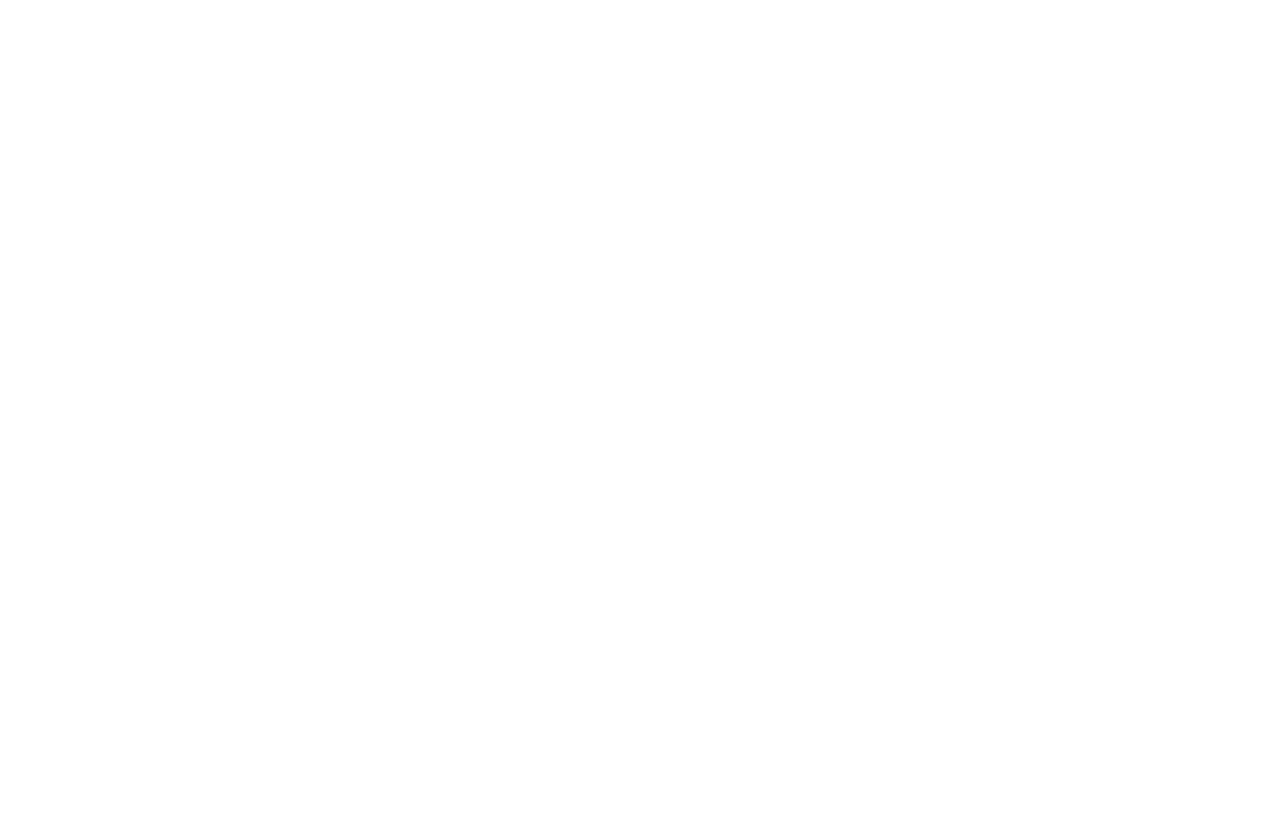
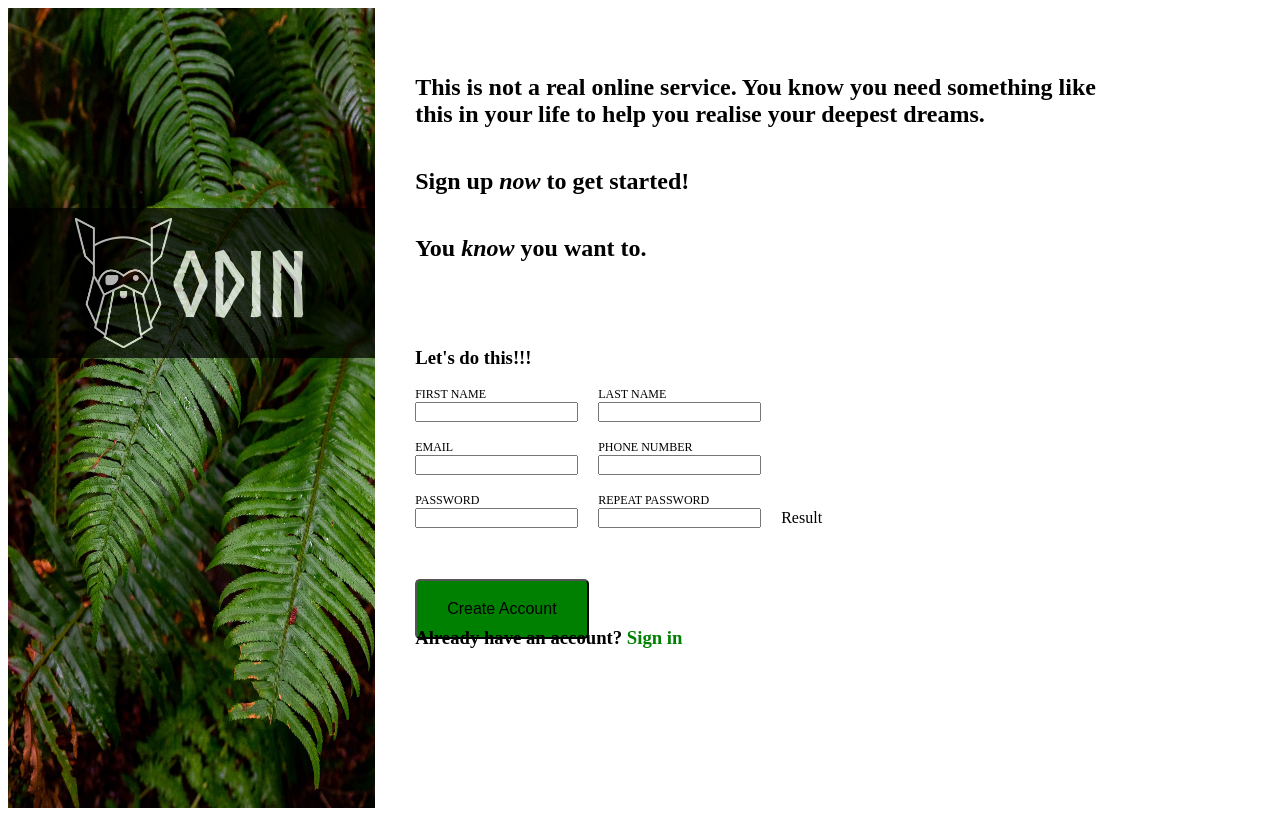
Before and after one commit to mishtickle/signUpForm, a plain HTML site: page index.html in a window 1280 px wide. Drawn offline with Linux system fonts and the light colour scheme.

Commit message:
Finished Project

```diff
--- a/index.html
+++ b/index.html
@@ -8,7 +8,67 @@
     <link rel="stylesheet" href="styles.css">
     <script src="script.js" defer></script>
 </head>
-<body>
+ <body>
+    <div class = "container">
+        <div class = "leftside">
+            <img src="./img/leaves.jpg" alt="image ofleaves" class = "leaves">
+            <div class = "over-box">
+                <img src="./img/odin-lined.png" alt="odin symbol" class = "odin-image">
+                <h1 class = "odin">ODIN</h1>
+            </div>
 
+
+        </div>
+        <div class = "rightside">
+            <div class = "top">
+                <h2>This is not a real online service.  You know you need something like
+                    this in your life to help you realise your deepest dreams.
+                </h2>
+                <h2>Sign up <em>now</em> to get started!</h2>
+                <h2>You <em>know</em> you want to.</h2>
+            </div>
+            <div class = "middle">
+                <h3>Let's do this!!!</h3>
+                <form name = "signup" method = "post" id="pwreset">
+                    <div class = "left">
+                        <label for "firstname">FIRST NAME</label>
+                        <input type = "text" name="firstname">
+
+                    </div>
+                    <div class = "left">
+                        <label for "lastname">LAST NAME</label>
+                        <input type = "text" name="lastname">
+                    </div>
+                    <div class = "clear">&nbsp;</div>
+                    <div class = "left">
+                        <label for "email">EMAIL</label>
+                        <input type = "email" name="email">
+
+                    </div>
+                        <div class = "left">
+                        <label for "phone-number">PHONE NUMBER</label>
+                        <input type = "text" name="phone-number">
+                    </div>
+                    <div class = "clear">&nbsp;</div>
+                    <div class = "left">
+                        <label for "password">PASSWORD</label>
+                        <input type = "password" name="password" class="password">
+                    </div>
+                    <div class = "left">
+                        <label for "c-password">REPEAT PASSWORD</label>
+                        <input type = "password" name="c-password" class="c-password">
+                    </div>
+                    <p class = "result">Result</p>
+                    <div class = "clear">&nbsp;</div>
+                    <div class = "clear">&nbsp;</div>
+
+                    <button type = "submit">Create Account</button>
+                </form>
+            </div>
+            <div class = "bottom">
+                <h3>Already have an account?  <a href="#">Sign in</a></h3>
+            </div>
+        </div>
+    </div>
 </body>
 </html>
--- a/script.js
+++ b/script.js
@@ -0,0 +1,14 @@
+let pass1 = document.querySelector('.password');
+let pass2 = document.querySelector('.c-password');
+let result = document.querySelector('.result');
+
+
+function checkPassword () {
+    result.textContent = pass1.value == pass2.value ? 'Matching' : 'Not Matching';
+}
+
+pass1.addEventListener('keyup', () => {
+    if (pass2.value.length != 0) checkPassword();
+})
+
+pass2.addEventListener('keyup', checkPassword);
--- a/styles.css
+++ b/styles.css
@@ -0,0 +1,86 @@
+@font-face {
+    font-family: norse-bold;
+    src: url("./Norse-Bold.otf");
+}
+.container{
+    display: flex;
+    flex-direction: row;
+}
+.leftside{
+    width: 30%;
+    height: 100vh;
+    position: relative;
+}
+.leaves{
+    position: absolute;
+    width: 100%;
+    height: 100vh;
+}
+.over-box{
+    display: flex;
+    flex-direction: row;
+    justify-content: center;
+    align-items: center;
+    position: absolute;
+    top: 25vh;
+    width: 100%;
+    background-color: black;
+    opacity: 70%;
+    max-height: 150px;
+}
+.odin-image{
+    max-width: 130px;
+    max-height: 130px;
+}
+.odin{
+    color: white;
+    font-family: norse-bold;
+    font-size: 90px;
+}
+.rightside{
+    width: 70%;
+    display: flex;
+    flex-direction: column;
+    margin-left: 40px;
+    height: 100vh;
+}
+.top{
+    height: 40%;
+    display: flex;
+    flex-direction: column;
+    align-items: left;
+    justify-content: center;
+    top: 30%;
+    padding-right: 20%;
+}
+.middle{
+    height: 35vh;
+}
+input, label{
+    display: block;
+    font-size: 12px;
+    left: 20px;
+}
+.left{
+    float: left;
+    margin-right: 20px;
+}
+.clear{
+    clear: both;
+}
+.bottom{
+    height: 15vh;
+}
+a{
+    text-decoration: none;
+    color: green;
+}
+button{
+    background-color: green;
+    border-radius: 5px;
+    height: 60px;
+    padding-left: 30px;
+    padding-right: 30px;
+    font-size: 16px;
+
+}
```
Also changed, not shown: Norse-Bold.otf (added), img/leaves.jpg (added), img/odin-lined.png (added), sign-up-form.png (added).
